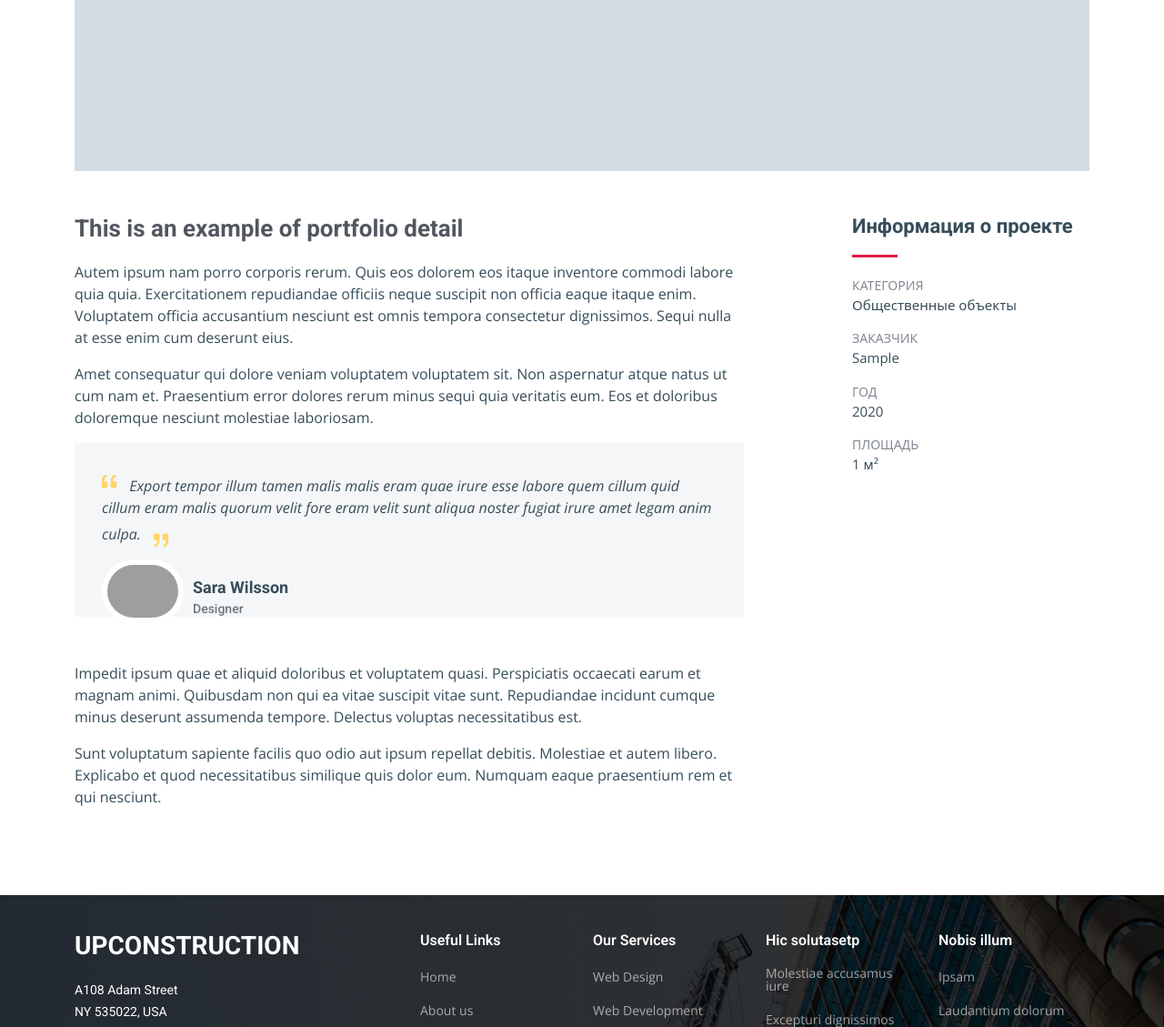
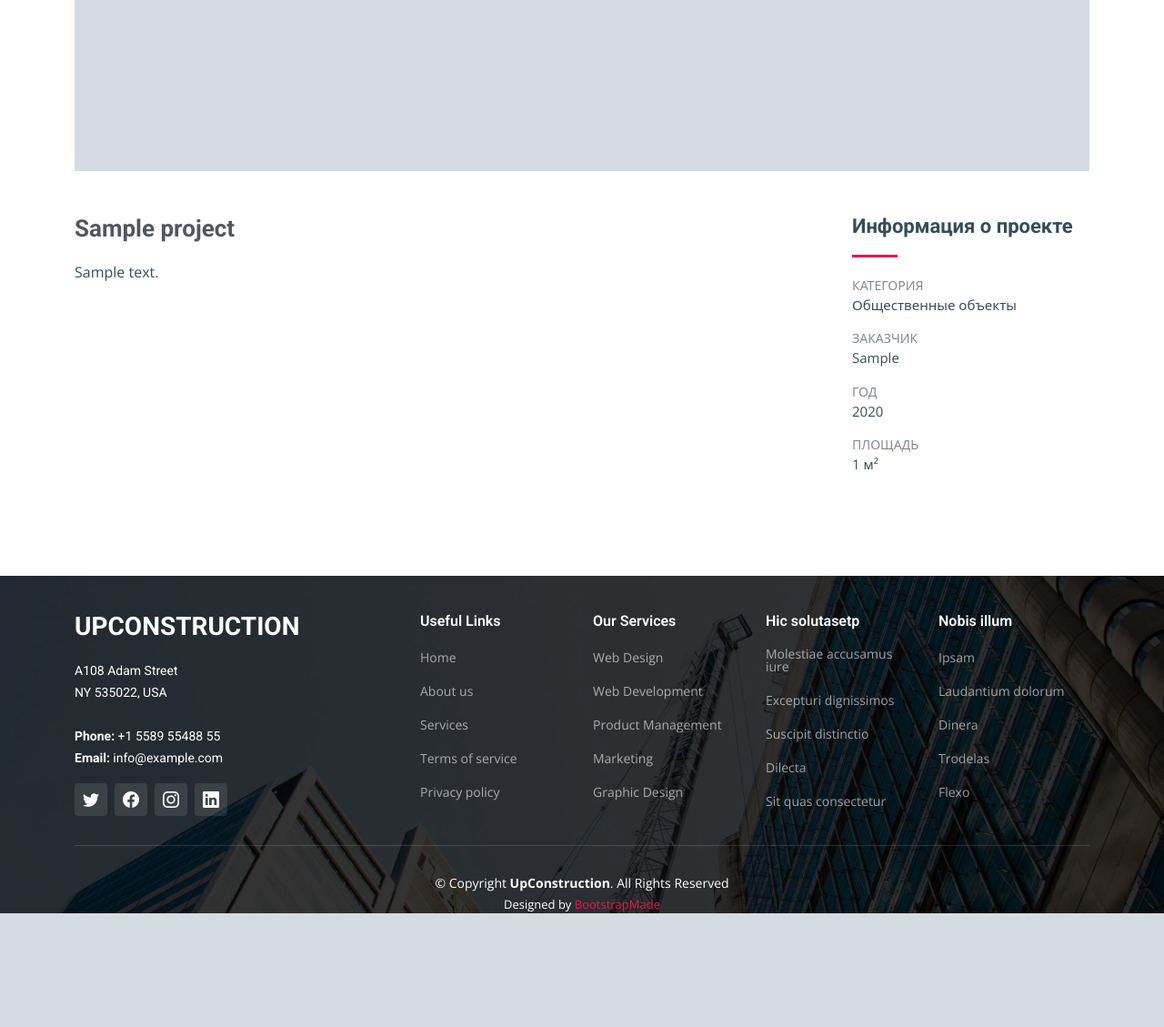
Before and after one commit to Zoobzick/PG, a Django app: template mainapp/templates/mainapp/project-detail.html in a window 1280 px wide. Shown: the part 1038-2167 px from the top of the page at 91% size. After the commit the page ends 2042 px from the top, so only its background shows below. Run offline with Django 4.2, Linux system fonts and the light colour scheme; tables that the repository leaves empty hold one stand-in row (values such as "Sample post"); the template is opened without the code that fills it: values that come from a table or form of the project are taken from there, most other values are stand-ins (such as "Sample title", 1, 10 or a date in 2020); grey boxes marked "Sample" are stand-in pictures; some libraries are stand-ins or nearby versions; grey boxes are pictures that could not be loaded.

Commit message:
project-detail edited

```diff
--- a/mainapp/templates/mainapp/project-detail.html
+++ b/mainapp/templates/mainapp/project-detail.html
@@ -43,32 +43,9 @@
 
           <div class="col-lg-8">
             <div class="portfolio-description">
-              <h2>This is an example of portfolio detail</h2>
+              <h2>{{ project.title}}</h2>
               <p>
-                Autem ipsum nam porro corporis rerum. Quis eos dolorem eos itaque inventore commodi labore quia quia. Exercitationem repudiandae officiis neque suscipit non officia eaque itaque enim. Voluptatem officia accusantium nesciunt est omnis tempora consectetur dignissimos. Sequi nulla at esse enim cum deserunt eius.
-              </p>
-              <p>
-                Amet consequatur qui dolore veniam voluptatem voluptatem sit. Non aspernatur atque natus ut cum nam et. Praesentium error dolores rerum minus sequi quia veritatis eum. Eos et doloribus doloremque nesciunt molestiae laboriosam.
-              </p>
-
-              <div class="testimonial-item">
-                <p>
-                  <i class="bi bi-quote quote-icon-left"></i>
-                  Export tempor illum tamen malis malis eram quae irure esse labore quem cillum quid cillum eram malis quorum velit fore eram velit sunt aliqua noster fugiat irure amet legam anim culpa.
-                  <i class="bi bi-quote quote-icon-right"></i>
-                </p>
-                <div>
-                  <img src="assets/img/testimonials/testimonials-2.webp" class="testimonial-img" alt="">
-                  <h3>Sara Wilsson</h3>
-                  <h4>Designer</h4>
-                </div>
-              </div>
-
-              <p>
-                Impedit ipsum quae et aliquid doloribus et voluptatem quasi. Perspiciatis occaecati earum et magnam animi. Quibusdam non qui ea vitae suscipit vitae sunt. Repudiandae incidunt cumque minus deserunt assumenda tempore. Delectus voluptas necessitatibus est.
-
-              <p>
-                Sunt voluptatum sapiente facilis quo odio aut ipsum repellat debitis. Molestiae et autem libero. Explicabo et quod necessitatibus similique quis dolor eum. Numquam eaque praesentium rem et qui nesciunt.
+                  {{ project.description }}
               </p>
 
             </div>
@@ -79,7 +56,9 @@
               <h3>Информация о проекте</h3>
               <ul>
                 <li><strong>Категория</strong> <span>{{ project.get_category_display }}</span></li>
+                  {% if project.client %}
                 <li><strong>Заказчик</strong> <span>{{ project.client }}</span></li>
+                  {% endif %}
                 <li><strong>Год</strong> <span>{{ project.date|date:"Y" }}</span></li>
                 <li><strong>Площадь</strong> <span>{{ project.area }} м²</span></li>
               </ul>
```
